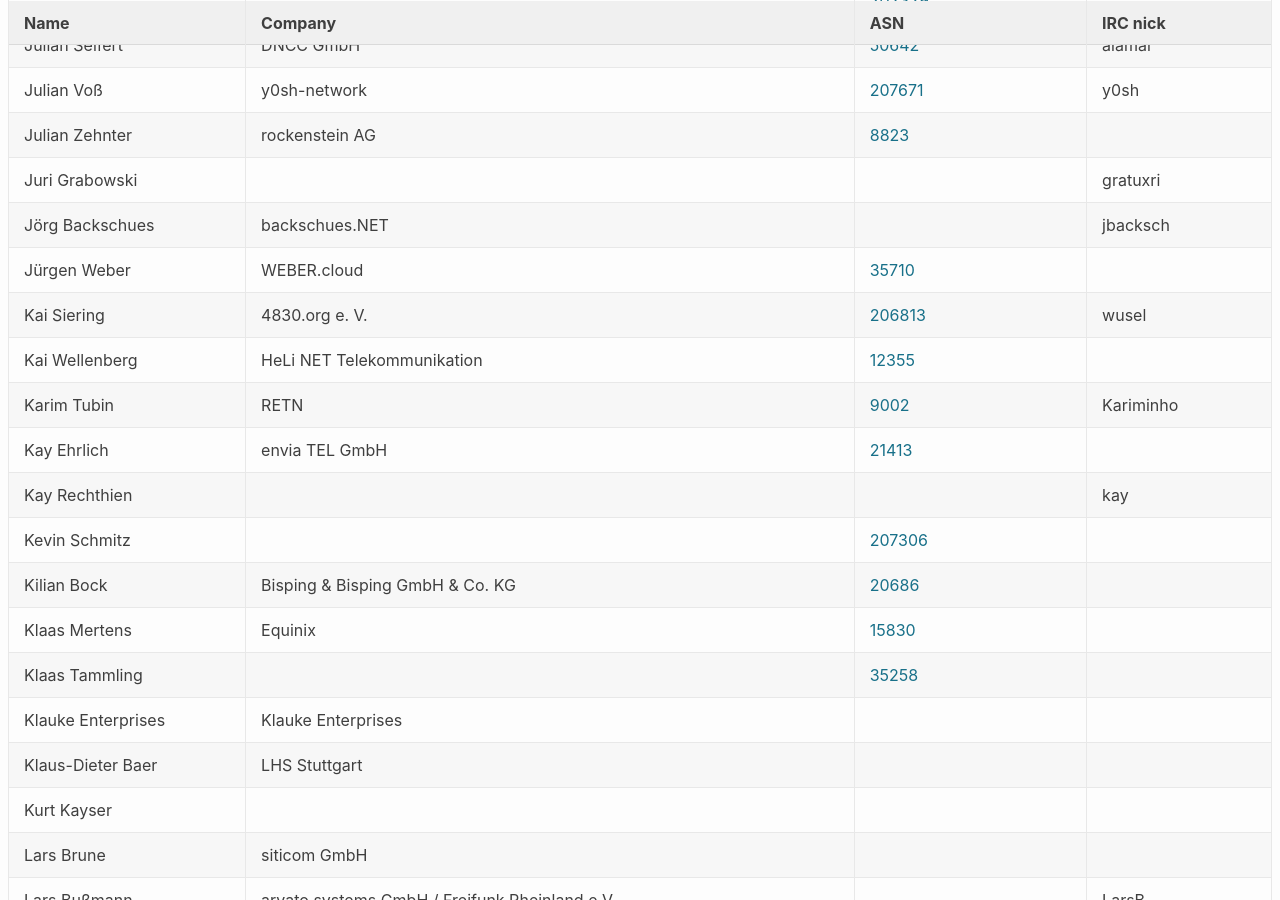
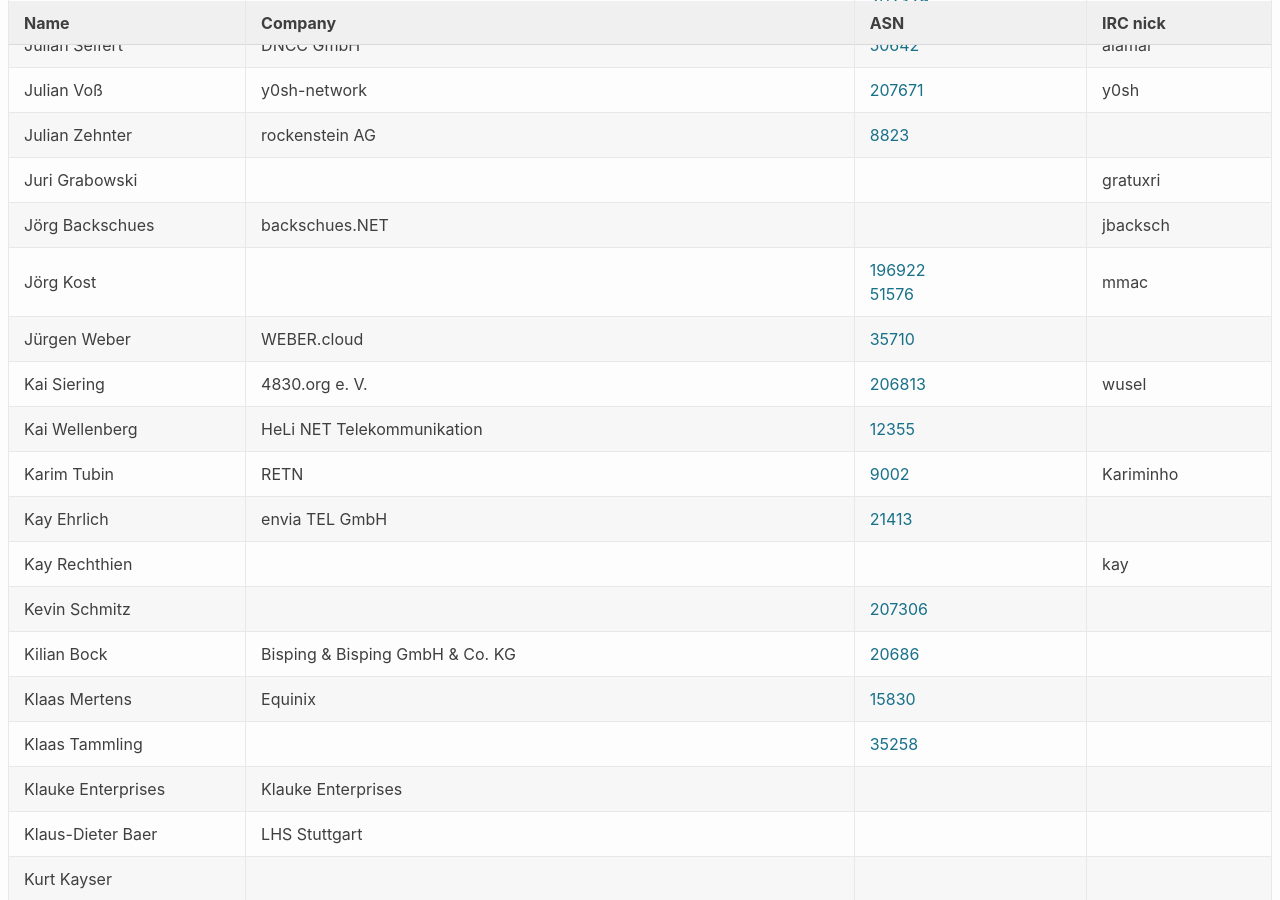
Before and after one commit to denog/pretix-attendeelist, a Jekyll site: the page built from denog13/index.markdown, in a window 1280 px wide and 900 px high, scrolled down 9718 px. Built offline with Jekyll 4.4.1, drawn with Linux system fonts in a browser that asks for light colours.

Commit message:
Latest data: Thu Oct 21 06:35:02 UTC 2021

```diff
--- a/_data/attendees_denog13.json
+++ b/_data/attendees_denog13.json
@@ -1254,6 +1254,12 @@
     "asn": null
   },
   {
+    "name": "Jörg Kost",
+    "company": null,
+    "irc": "mmac",
+    "asn": "196922 51576"
+  },
+  {
     "name": "Julian Fölsch",
     "company": "DE-CIX",
     "irc": "paktosan",
@@ -2532,6 +2538,12 @@
     "asn": "6724"
   },
   {
+    "name": "Stefan Reinhold",
+    "company": null,
+    "irc": null,
+    "asn": null
+  },
+  {
     "name": "Stefan Schmidt",
     "company": "Wavecon GmbH",
     "irc": "ZaphodB",
```
